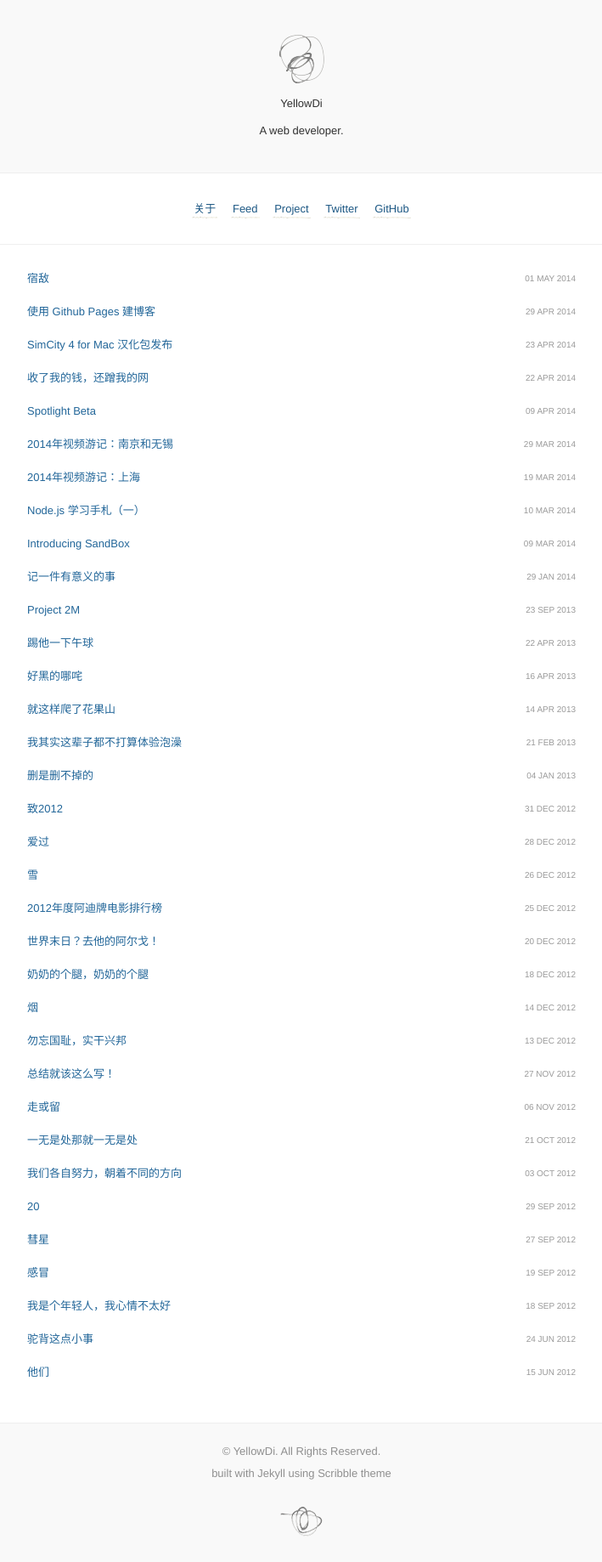
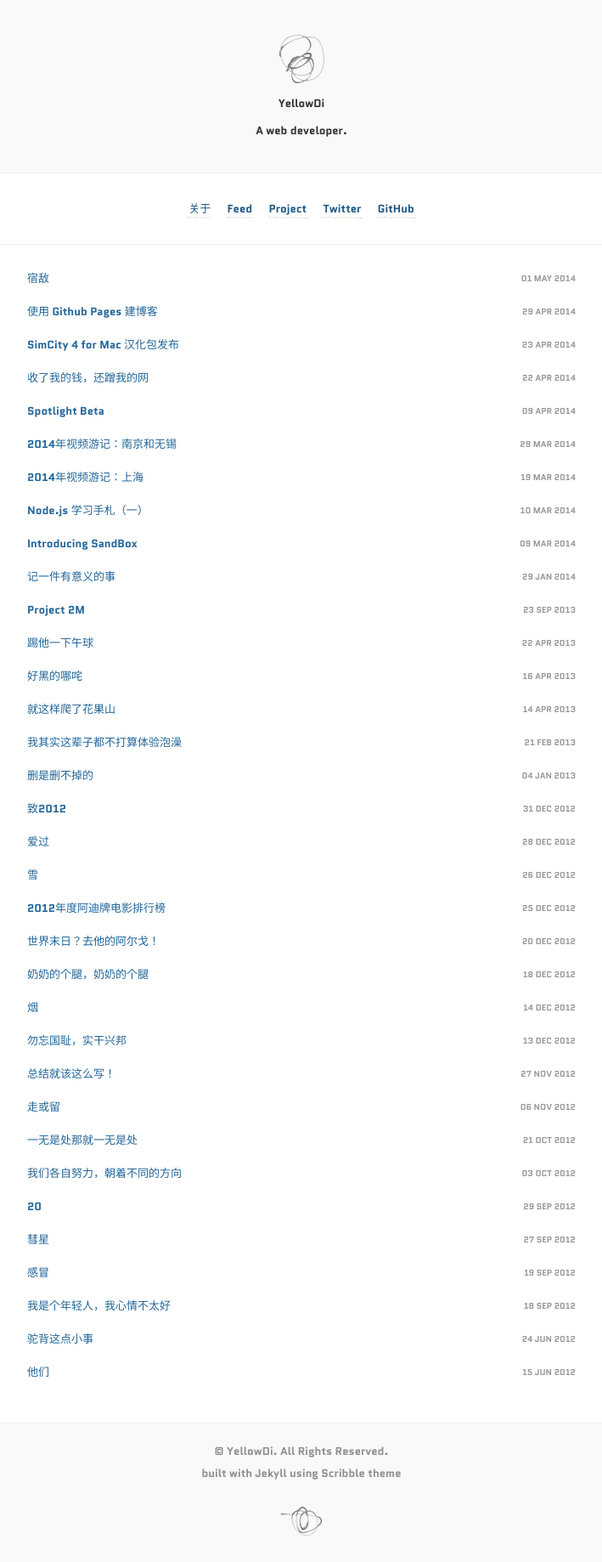
Before and after one commit to YellowDi/yellowdi.github.com, a Jekyll site: the page built from index.html, in a window 1280 px wide. Shown: the whole page at 85% size, without its empty margins (285-994 px from the left). Built offline with Jekyll 4.4.1, drawn with Linux system fonts in a browser that asks for light colours; Markdown is read by kramdown in place of the engine named in the settings.

Commit message:
new css style

```diff
--- a/stylesheets/style.css
+++ b/stylesheets/style.css
@@ -4,10 +4,16 @@ h2, h3, h4, h5 {
 html, body {
   height: 100%; }
 
+@font-face {
+  font-family: Quantico;
+  src: url("Quantico-Bold.ttf");
+  font-weight: 400;
+}
+
 body {
   background: #f9f9f9;
   color: #303030;
-  font-family: "Helvetica Neue", Arial, sans-serif;
+  font-family: "Quantico", Arial, sans-serif;
   font-weight: 400;
   font-size: 13px;
   line-height: 19px;
```
Also changed, not shown: stylesheets/Quantico-Bold.ttf (added).
